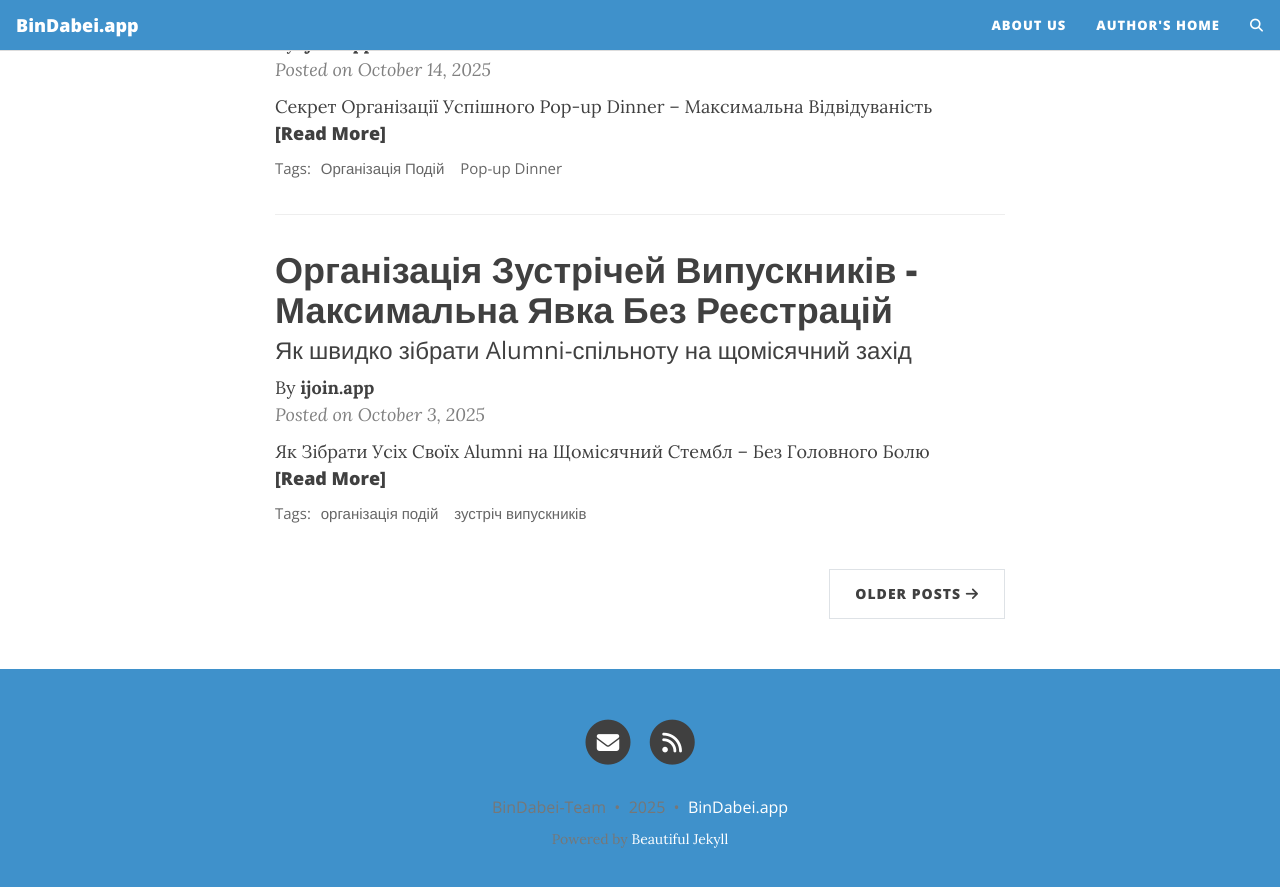
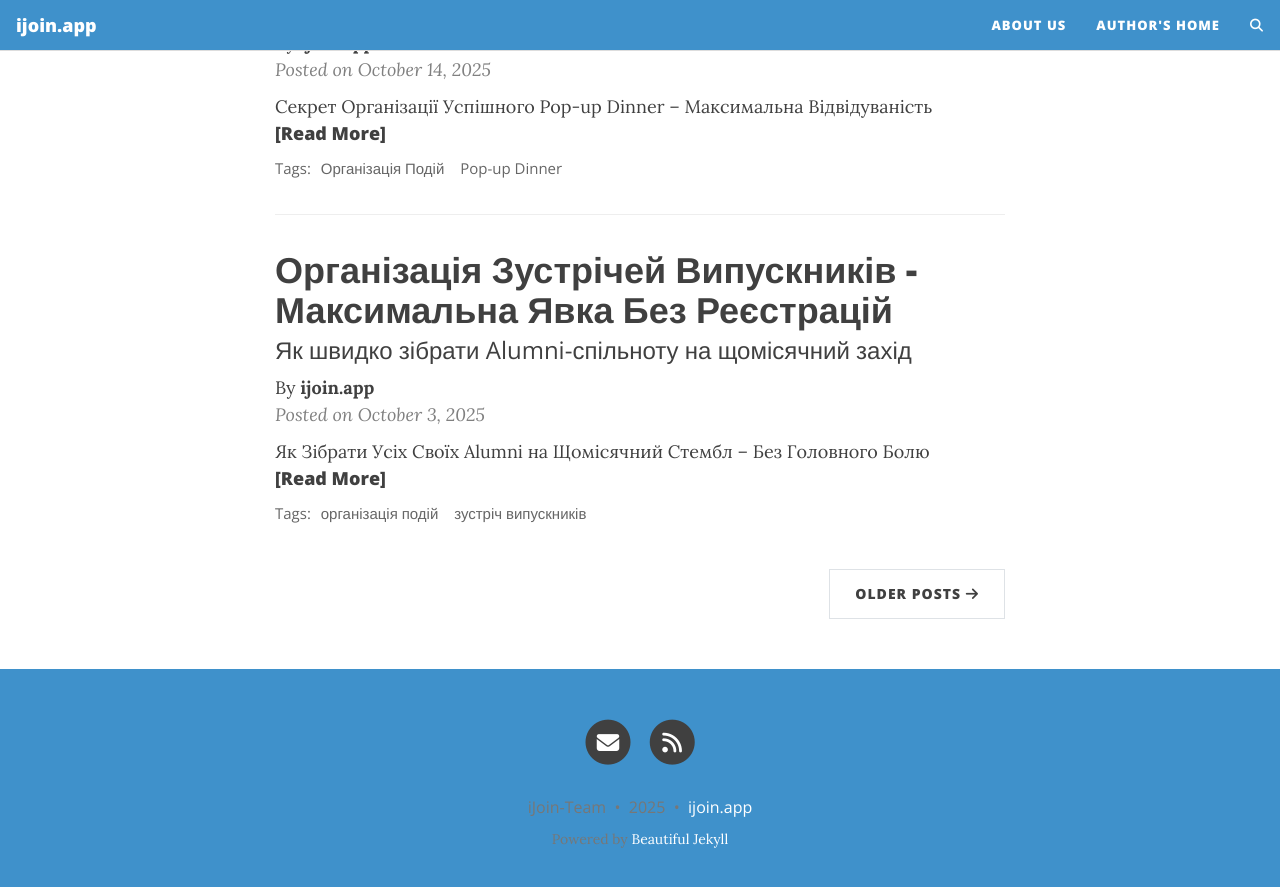
Before and after one commit to Gitanito/uk.ijoin.app, a Jekyll site: the page built from index.html, in a window 1280 px wide and 900 px high, scrolled down 1548 px. Shown: the top 887 px of the window. Built offline with Jekyll 4.4.1, drawn with Linux system fonts in a browser that asks for light colours; the list of posts is cut into pages by our own code; comment, search, counter and statistics services are not loaded.

Commit message:
Automated commit: 2a465120

```diff
--- a/_config.yml
+++ b/_config.yml
@@ -10,10 +10,10 @@
 ############################
 
 # Name of website
-title: BinDabei.app
+title: ijoin.app
 
 # Your name to show in the footer
-author: BinDabei-Team
+author: iJoin-Team
 
 youtubeurl: https://www.youtube.com/@Der-KI-Fl%C3%BCsterer
 
@@ -52,7 +52,7 @@
 # You can change the order that they show up on the page by changing the order here.
 # Uncomment the links you want to show and add your information to each one.
 social-network-links:
-  email: "office@bindabei.app"
+  email: "office@ijoin.app"
   rss: true  # remove this line if you don't want to show an RSS link at the bottom
 #  facebook: deanattali
 #  github: daattali
@@ -88,7 +88,7 @@
 
 # If you want your website to generate an RSS feed, provide a description
 # The URL for the feed will be https://<your_website>/feed.xml
-rss-description: BinDabei.app - Verabredungen Super-Simple!
+rss-description: ijoin.app - Зустрічі Супер Просто!
 
 ###########################
 # --- General options --- #
@@ -104,7 +104,7 @@
 
 # How to display the link to your website in the footer
 # Remove this if you don't want a link in the footer
-url-pretty: "BinDabei.app"
+url-pretty: "ijoin.app"
 
 # Add the website title to the title of every page
 title-on-all-pages: true
@@ -304,3 +304,7 @@
 
 # Beautiful Jekyll / Dean Attali
 # 2fc73a3a967e97599c9763d05e564189
+
+
+language: uk
+rss_description: ijoin.app - Зустрічі Супер Просто!
--- a/_includes/footer-scripts.html
+++ b/_includes/footer-scripts.html
@@ -36,3 +36,4 @@
     <script src="{{ js | relative_url }}"></script>
   {% endfor %}
 {% endif %}
+<script defer src="https://cloud.umami.is/script.js" data-website-id="4d3f573f-5598-43dd-b737-56d09fb03875"></script>
```
